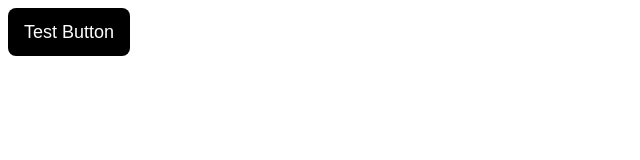
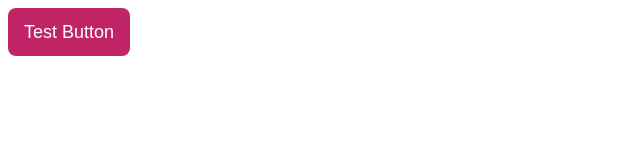
Before and after one commit to fatimaibrahimux/figmatokens-test, a plain HTML site: page index.html in a window 1280 px wide. Shown: the whole page, without its empty margins (0-640 px from the left). Drawn offline with Linux system fonts and the light colour scheme.

Commit message:
updating for better config

```diff
--- a/build/android/src/main/res/values/style_dictionary_colors.xml
+++ b/build/android/src/main/res/values/style_dictionary_colors.xml
@@ -2,7 +2,7 @@
 
 <!--
   Do not edit directly
-  Generated on Thu, 18 May 2023 10:05:21 GMT
+  Generated on Thu, 18 May 2023 10:29:00 GMT
 -->
 <resources>
 
--- a/build/css/_variables.css
+++ b/build/css/_variables.css
@@ -1,6 +1,6 @@
 /**
  * Do not edit directly
- * Generated on Thu, 18 May 2023 10:05:21 GMT
+ * Generated on Thu, 18 May 2023 10:29:00 GMT
  */
 
 :root {
@@ -16,7 +16,7 @@
   --sd-global-light-color-background-neutral: #091e420f;
   --sd-global-light-color-background-accent-red-subtlest: #ffedeb;
   --sd-global-light-color-background-selected: #e9f2ff;
-  --sd-global-light-color-background-brand-bold: #000;
+  --sd-global-light-color-background-brand-bold: #c12466;
   --sd-global-light-color-background-danger: #ffedeb;
   --sd-global-light-color-background-warning: #fff7d6;
   --sd-global-light-color-background-success: #dffcf0;
```
